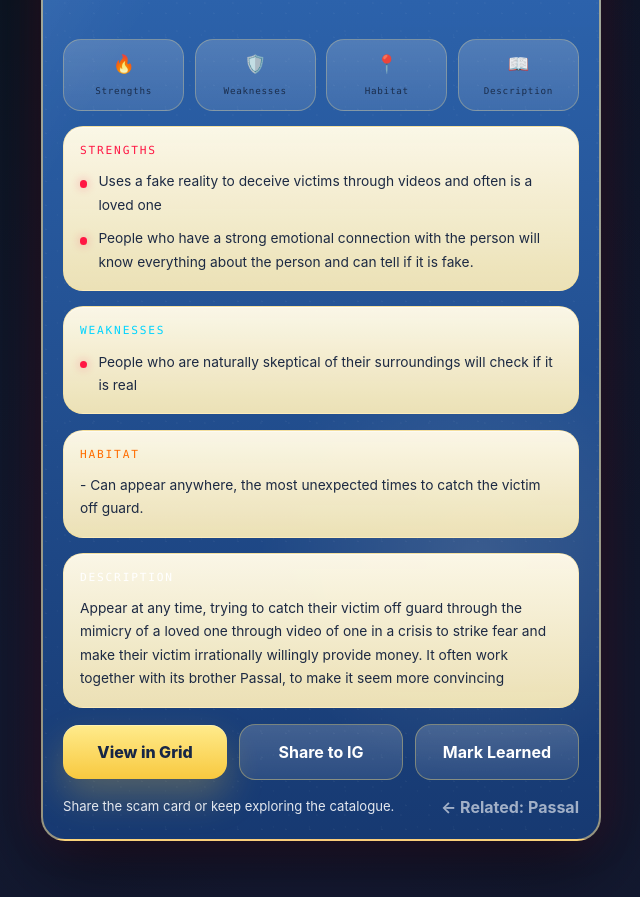
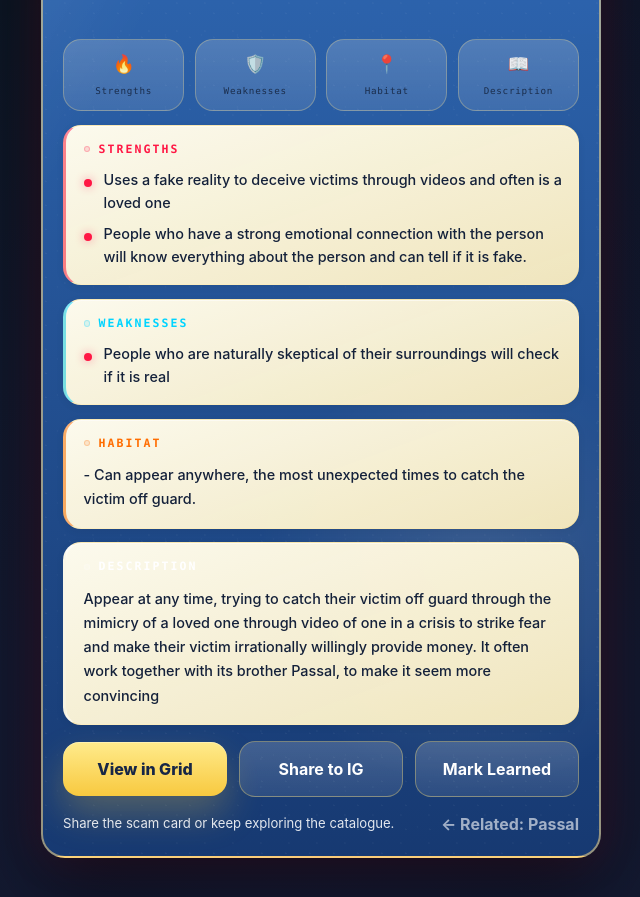
Before and after one commit to Centrista/Project-Vigil, a Next.js app: page /pokedex/akmon in a window 1280 px wide. Shown: the part 1100-1997 px from the top of the page, without its empty margins (319-959 px from the left). Built offline with nearby package versions, Linux system fonts and the light colour scheme.

Commit message:
Add your message here

```diff
--- a/app/globals.css
+++ b/app/globals.css
@@ -1732,48 +1732,69 @@ h4 {
 }
 
 .pokedex-section-card {
-  margin-top: 0.95rem;
-  border-radius: 20px;
-  border: 1px solid rgba(255, 222, 128, 0.42);
-  background: linear-gradient(180deg, rgba(255, 250, 232, 0.98) 0%, rgba(244, 231, 183, 0.96) 100%);
-  padding: 1rem;
-  box-shadow: inset 0 1px 0 rgba(255,255,255,0.5);
+  margin-top: 0.85rem;
+  border-radius: 18px;
+  border: 1px solid rgba(255, 222, 128, 0.38);
+  background: linear-gradient(160deg, rgba(255, 252, 238, 0.99) 0%, rgba(246, 234, 190, 0.97) 100%);
+  padding: 0.95rem 1rem 1rem 1.1rem;
+  box-shadow: inset 0 1px 0 rgba(255,255,255,0.55), 0 2px 8px rgba(0,0,0,0.06);
+}
+
+.pokedex-section-title-row {
+  display: flex;
+  align-items: center;
+  gap: 0.55rem;
+  margin-bottom: 0.7rem;
+}
+
+.pokedex-section-title-accent {
+  display: block;
+  width: 0.38rem;
+  height: 0.38rem;
+  border-radius: 999px;
+  border: 1px solid;
+  flex-shrink: 0;
 }
 
 .pokedex-section-title {
-  font-size: 0.7rem;
-  letter-spacing: 0.16em;
+  font-size: 0.72rem;
+  letter-spacing: 0.18em;
+  font-weight: 800;
 }
 
 .pokedex-section-content {
-  margin-top: 0.65rem;
-  color: #1d2a43;
-  font-size: 0.86rem;
-  line-height: 1.7;
+  color: #14213a;
+  font-size: 0.9rem;
+  line-height: 1.68;
+  font-weight: 500;
 }
 
 .pokedex-list {
   display: grid;
-  gap: 0.65rem;
+  gap: 0.6rem;
   padding-left: 0;
   list-style: none;
 }
 
 .pokedex-list li {
   position: relative;
-  padding-left: 1.15rem;
+  padding-left: 1.25rem;
+  font-size: 0.9rem;
+  line-height: 1.55;
+  color: #14213a;
+  font-weight: 500;
 }
 
 .pokedex-list li::before {
   content: "";
   position: absolute;
   left: 0;
-  top: 0.72em;
-  width: 0.46rem;
-  height: 0.46rem;
+  top: 0.65em;
+  width: 0.5rem;
+  height: 0.5rem;
   border-radius: 999px;
   background: var(--pokedex-accent);
-  box-shadow: 0 0 10px color-mix(in srgb, var(--pokedex-accent) 38%, transparent);
+  box-shadow: 0 0 10px color-mix(in srgb, var(--pokedex-accent) 45%, transparent);
 }
 
 .pokedex-detail-actions {
--- a/components/pokedex/PokemonDetailPanel.tsx
+++ b/components/pokedex/PokemonDetailPanel.tsx
@@ -29,11 +29,14 @@ function Section({
   return (
     <section
       className="pokedex-section-card pokedex-section-cascade"
-      style={{ "--cascade-delay": delay } as CSSProperties}
+      style={{ "--cascade-delay": delay, borderLeft: `3px solid ${accentColor}80` } as CSSProperties}
     >
-      <h3 className="mono-label pokedex-section-title" style={{ color: accentColor }}>
-        {title}
-      </h3>
+      <div className="pokedex-section-title-row">
+        <span className="pokedex-section-title-accent" style={{ background: `${accentColor}22`, borderColor: `${accentColor}40` }} />
+        <h3 className="mono-label pokedex-section-title" style={{ color: accentColor }}>
+          {title}
+        </h3>
+      </div>
       <div className="pokedex-section-content">{children}</div>
     </section>
   );
```
